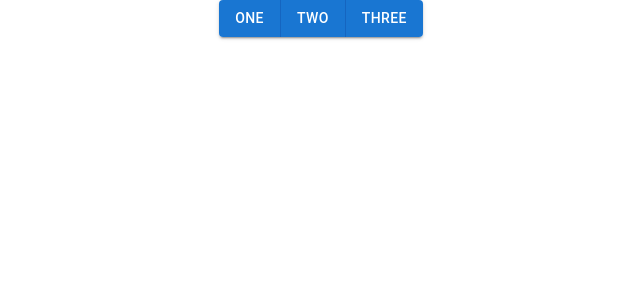
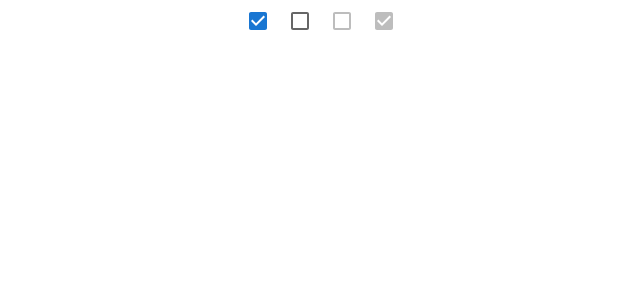
Before and after one commit to sinhasudhanshu/My-React-App, a React (Create React App) app: page / in a window 1280 px wide. Shown: the top 300 px of the page, without its empty margins (319-959 px from the left). Built offline with nearby package versions, Linux system fonts and the light colour scheme.

Commit message:
CheckBox
design material ui

```diff
--- a/src/App.js
+++ b/src/App.js
@@ -1,13 +1,14 @@
 import logo from './logo.svg';
 import './App.css';
+import MyCheckbox from './components/MyCheckbox';
 //import MyButtons from './components/MyButtons';
-import MyButtonsGroup from './components/MyButtonsGroup';
+//import MyButtonsGroup from './components/MyButtonsGroup';
 
 function App() {
     return (<div>
 
         <center>
-        <MyButtonsGroup />
+       <MyCheckbox/>
 
         </center>
 
--- /dev/null
+++ b/src/components/MyCheckbox.js
@@ -0,0 +1,23 @@
+import * as React from 'react';
+import Checkbox from '@mui/material/Checkbox';
+
+const label = { inputProps: { 'aria-label': 'Checkbox demo' } };
+
+ function MyCheckbox() {
+
+    return (
+
+        <div>
+
+            <Checkbox {...label} defaultChecked />
+            <Checkbox {...label} />
+            <Checkbox {...label} disabled />
+            <Checkbox {...label} disabled checked />
+
+
+
+        </div>
+    );
+}
+
+export default MyCheckbox;
```
